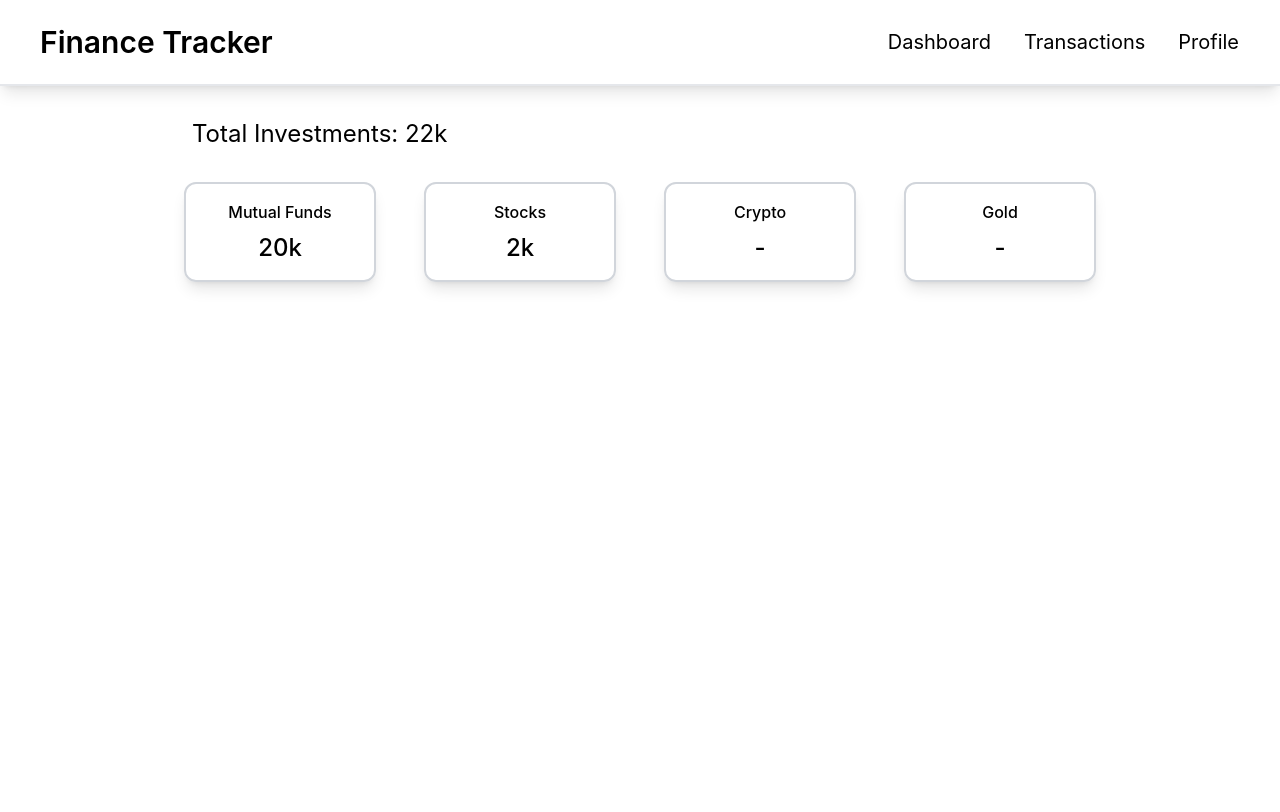
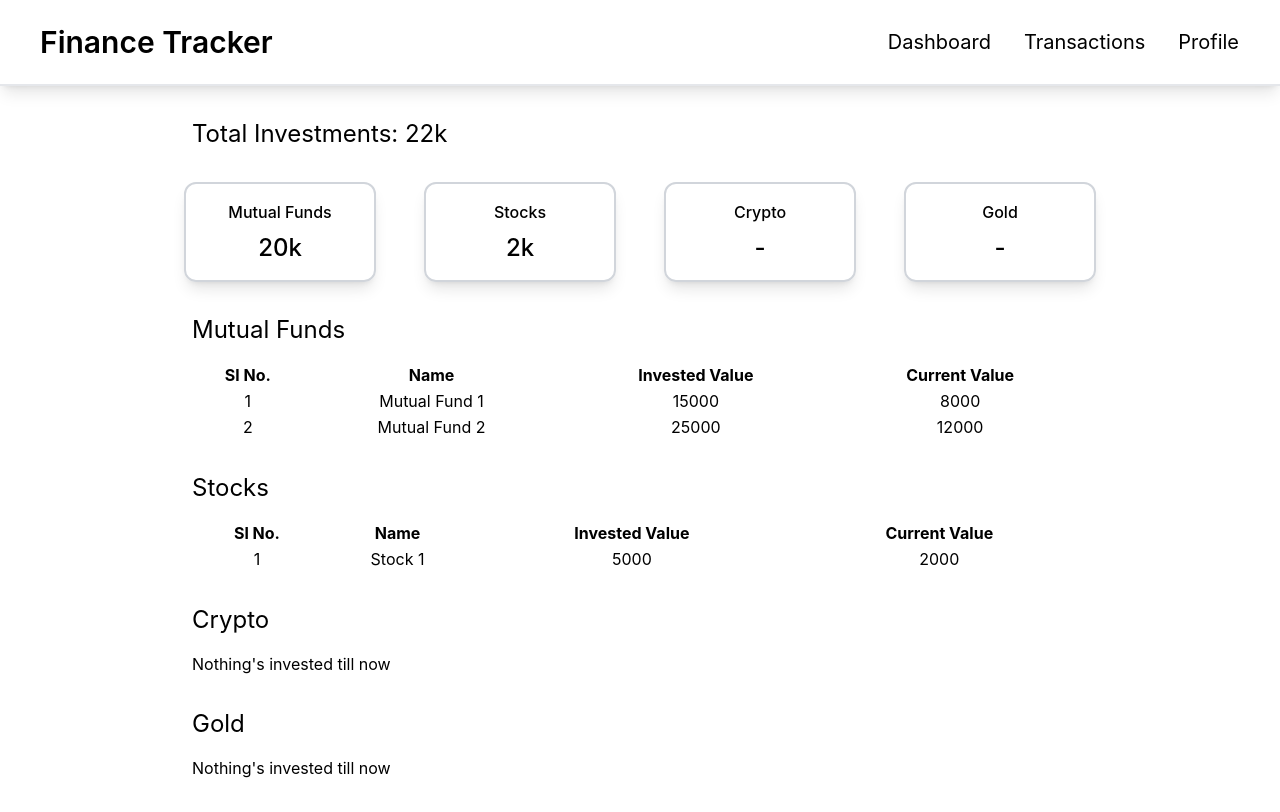
Before and after one commit to alchemist-coders/finance-tracker, a Next.js app: page /dashboard in a window 1280 px wide. Built offline with nearby package versions, Linux system fonts and the light colour scheme.

Commit message:
dashboard update

```diff
--- a/pages/dashboard.jsx
+++ b/pages/dashboard.jsx
@@ -31,6 +31,70 @@ const dashboard = () => {
             <p className="text-2xl">-</p>
           </div>
         </section>
+
+        <section className="m-8">
+          <h2 className="text-2xl">Mutual Funds</h2>
+
+          <table className="w-full text-center my-4">
+            <thead>
+              <tr>
+                <th>Sl No.</th>
+                <th>Name</th>
+                <th>Invested Value</th>
+                <th>Current Value</th>
+              </tr>
+            </thead>
+            <tbody>
+              <tr>
+                <td>1</td>
+                <td>Mutual Fund 1</td>
+                <td>15000</td>
+                <td>8000</td>
+              </tr>
+              <tr>
+                <td>2</td>
+                <td>Mutual Fund 2</td>
+                <td>25000</td>
+                <td>12000</td>
+              </tr>
+            </tbody>
+          </table>
+        </section>
+
+        <section className="m-8">
+          <h2 className="text-2xl">Stocks</h2>
+
+          <table className="w-full text-center my-4">
+            <thead>
+              <tr>
+                <th>Sl No.</th>
+                <th>Name</th>
+                <th>Invested Value</th>
+                <th>Current Value</th>
+              </tr>
+            </thead>
+            <tbody>
+              <tr>
+                <td>1</td>
+                <td>Stock 1</td>
+                <td>5000</td>
+                <td>2000</td>
+              </tr>
+            </tbody>
+          </table>
+        </section>
+
+        <section className="m-8">
+          <h2 className="text-2xl">Crypto</h2>
+
+          <p className="my-4">Nothing's invested till now</p>
+        </section>
+
+        <section className="m-8">
+          <h2 className="text-2xl">Gold</h2>
+
+          <p className="my-4">Nothing's invested till now</p>
+        </section>
       </main>
     </>
   );
```
